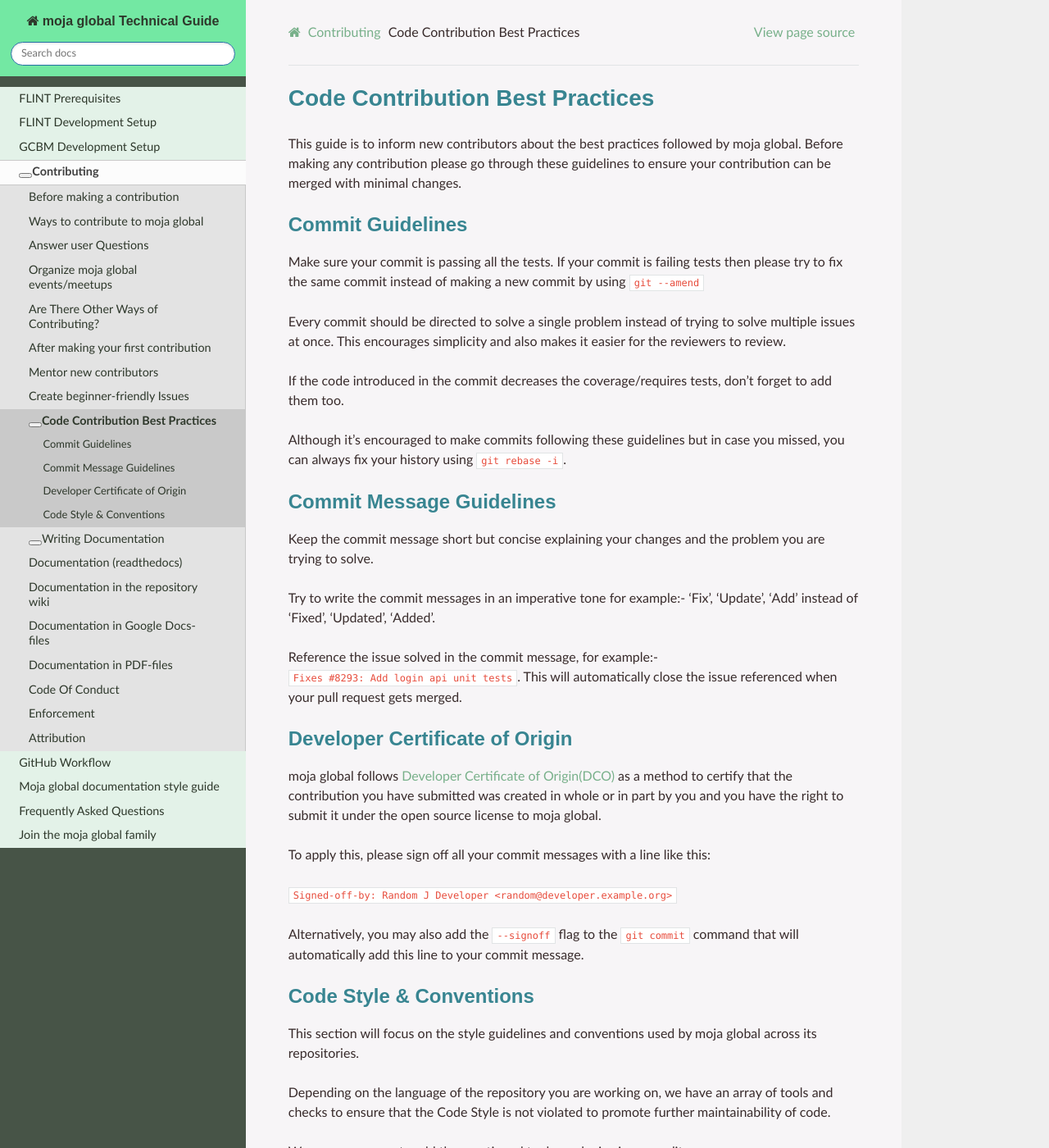
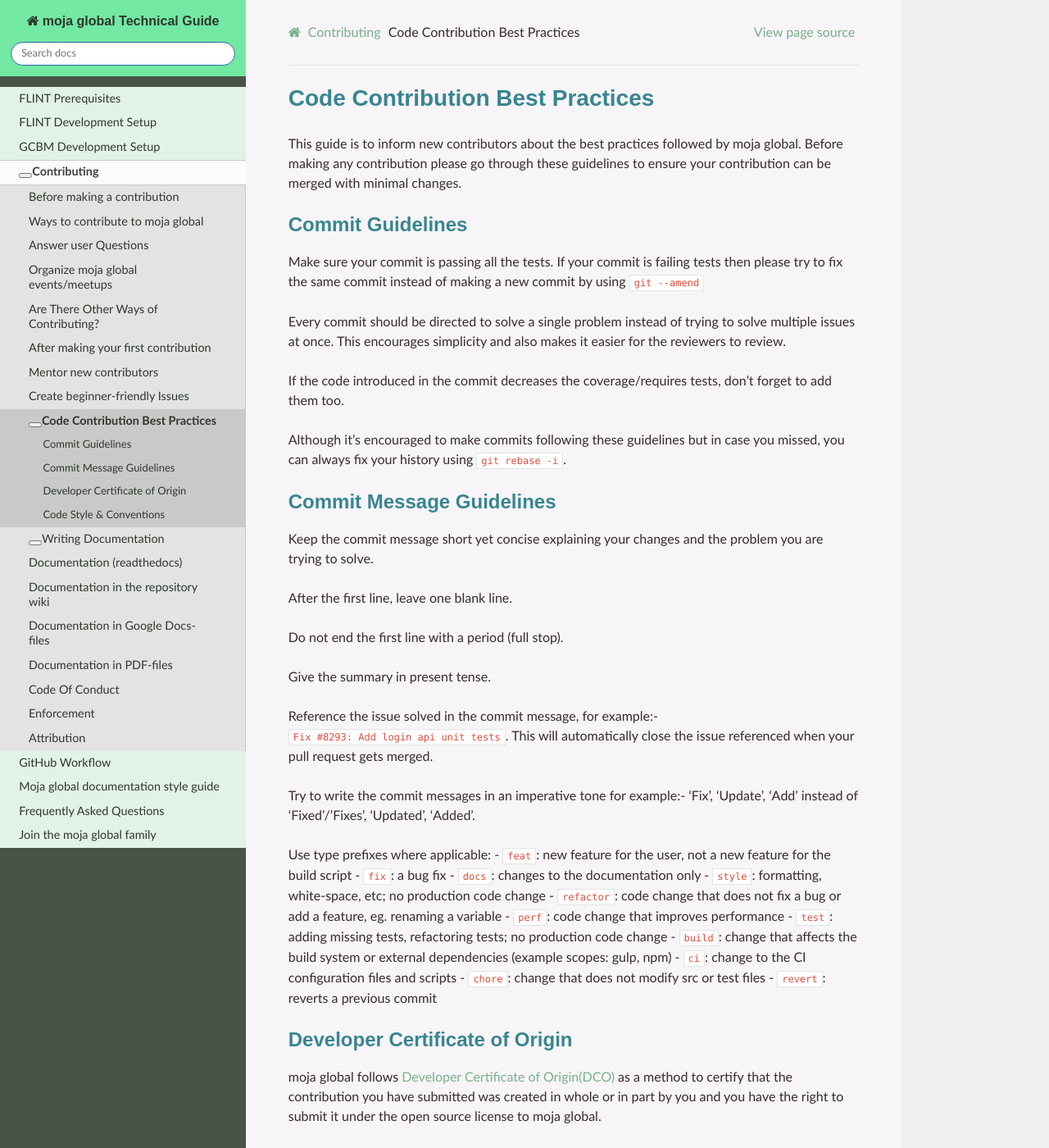
Before and after one commit to moja-global/moja_global_docs, a Sphinx documentation site: the page built from docs/contributing/code_contribution_best_practices.rst, in a window 1280 px wide and 1400 px high. Shown: the whole window at 82% size. Built offline with Sphinx 7.4.7 and the Read the Docs theme 2.0.0, drawn with Linux system fonts in a browser that asks for light colours.

Commit message:
docs #114 : Update commit message guidelines
Signed-off-by: Dazzler Kumar <dazzler.deepak98@gmail.com>

```diff
--- a/docs/contributing/code_contribution_best_practices.rst
+++ b/docs/contributing/code_contribution_best_practices.rst
@@ -27,13 +27,30 @@
 Commit Message Guidelines
 -------------------------
 
--  Keep the commit message short but concise explaining your changes and
+-  Keep the commit message short yet concise explaining your changes and
    the problem you are trying to solve.
+-  After the first line, leave one blank line.
+-  Do not end the first line with a period (full stop).
+-  Give the summary in present tense.
+-  Reference the issue solved in the commit message, for example:-
+   ``Fix #8293: Add login api unit tests``. This will automatically
+   close the issue referenced when your pull request gets merged.
 -  Try to write the commit messages in an imperative tone for example:-
-   'Fix', 'Update', 'Add' instead of 'Fixed', 'Updated', 'Added'.
--  Reference the issue solved in the commit message, for example:-
-   ``Fixes #8293: Add login api unit tests``. This will automatically
-   close the issue referenced when your pull request gets merged.
+   'Fix', 'Update', 'Add' instead of 'Fixed'/'Fixes', 'Updated', 'Added'.
+-  Use type prefixes where applicable:
+   - ``feat``: new feature for the user, not a new feature for the build script
+   - ``fix``: a bug fix
+   - ``docs``: changes to the documentation only
+   - ``style``: formatting, white-space, etc; no production code change
+   - ``refactor``: code change that does not fix a bug or add a feature, eg. renaming a variable
+   - ``perf``: code change that improves performance
+   - ``test``: adding missing tests, refactoring tests; no production code change
+   - ``build``: change that affects the build system or external dependencies (example scopes: gulp, npm)
+   - ``ci``: change to the CI configuration files and scripts
+   - ``chore``: change that does not modify src or test files
+   - ``revert``: reverts a previous commit
+
+
 
 Developer Certificate of Origin
 -------------------------------
```
